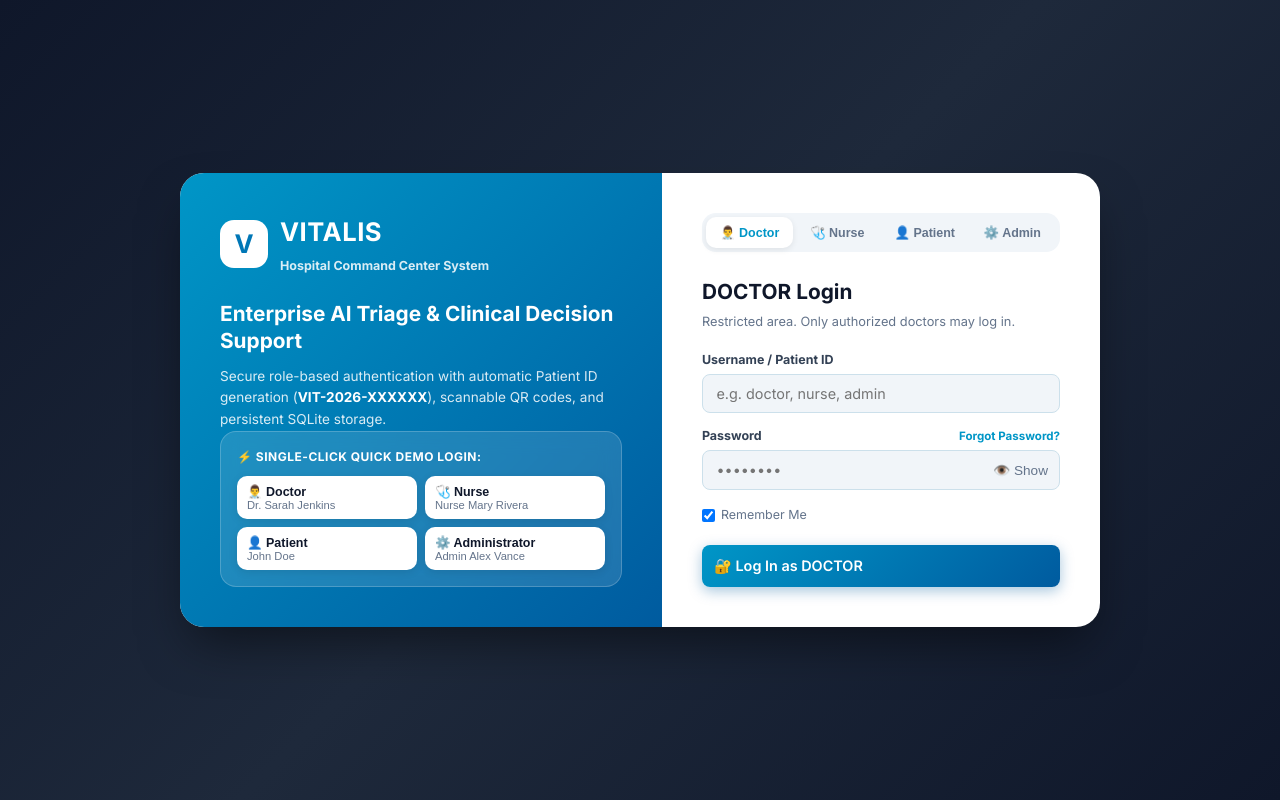
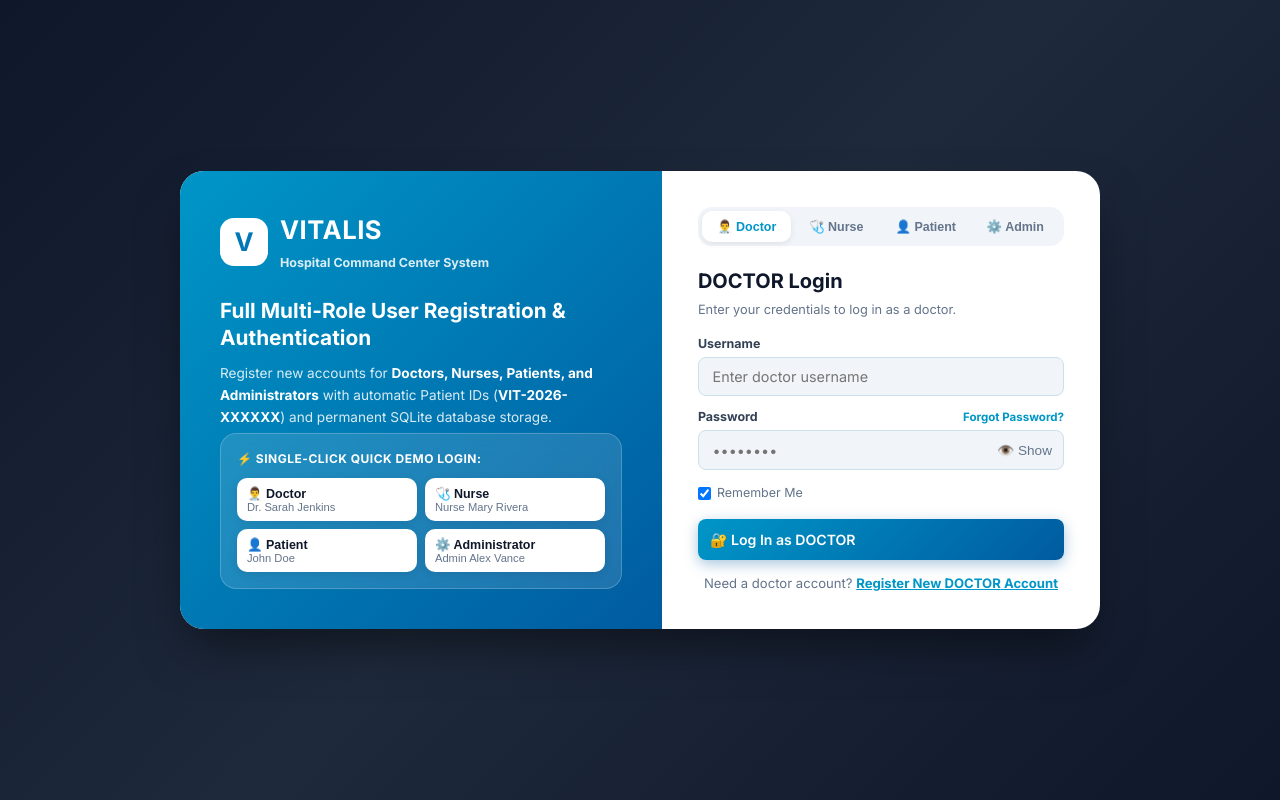
Before and after one commit to aayushirawat0987-ops/CODESPHERE, a React (Vite) app in the folder frontend/: page / in a window 1280 px wide. Built offline with nearby package versions, Linux system fonts and the light colour scheme.

Commit message:
feat: strict role-based route protection, hospital login page, collapsible left sidebar navigation, and command center layout

```diff
--- a/frontend/src/components/AdminDashboardView.jsx
+++ b/frontend/src/components/AdminDashboardView.jsx
@@ -1,11 +1,20 @@
 import React, { useState, useEffect } from 'react';
-import { fetchAuditLogs, fetchDailyStats } from '../api';
+import { fetchAuditLogs, fetchDailyStats, registerUser } from '../api';
 
 export default function AdminDashboardView({ patients, currentUser }) {
   const [selectedDate, setSelectedDate] = useState(new Date().toISOString().split('T')[0]);
   const [dailyStats, setDailyStats] = useState(null);
   const [auditLogs, setAuditLogs] = useState([]);
   const [activeTab, setActiveTab] = useState('dailyRecords'); // 'dailyRecords' | 'auditLogs' | 'hospitalStaff'
+
+  // New Staff Registration State
+  const [newStaffRole, setNewStaffRole] = useState('doctor');
+  const [newStaffName, setNewStaffName] = useState('');
+  const [newStaffUsername, setNewStaffUsername] = useState('');
+  const [newStaffPassword, setNewStaffPassword] = useState('password123');
+  const [newStaffDept, setNewStaffDept] = useState('Cardiology / ER');
+  const [regMsg, setRegMsg] = useState('');
+  const [regLoading, setRegLoading] = useState(false);
 
   useEffect(() => {
     fetchDailyStats(selectedDate)
@@ -16,6 +25,32 @@ export default function AdminDashboardView({ patients, currentUser }) {
       .then(data => setAuditLogs(data))
       .catch(err => console.error(err));
   }, [selectedDate]);
+
+  const handleAdminCreateStaff = async (e) => {
+    e.preventDefault();
+    if (!newStaffName || !newStaffUsername) return;
+
+    setRegLoading(true);
+    setRegMsg('');
+    try {
+      const res = await registerUser({
+        username: newStaffUsername.trim(),
+        password: newStaffPassword,
+        name: newStaffName.trim(),
+        role: newStaffRole,
+        department: newStaffDept.trim()
+      });
+      setRegMsg(`✅ Account created for ${res.user.name} (${newStaffRole.toUpperCase()})!`);
+      setNewStaffName('');
+      setNewStaffUsername('');
+      const updatedLogs = await fetchAuditLogs();
+      setAuditLogs(updatedLogs);
+    } catch (err) {
+      setRegMsg(`❌ ${err.message}`);
+    } finally {
+      setRegLoading(false);
+    }
+  };
 
   const totalRegistered = patients.length + 24;
   const criticalCount = patients.filter(p => p.effective_urgency_score >= 8).length;
@@ -28,7 +63,7 @@ export default function AdminDashboardView({ patients, currentUser }) {
       <div style={{ background: 'linear-gradient(135deg, #0f172a, #334155)', borderRadius: '16px', padding: '20px', color: '#fff', display: 'flex', justifyContent: 'space-between', alignItems: 'center', flexWrap: 'wrap', gap: '12px' }}>
         <div>
           <h2 style={{ margin: 0, fontSize: '1.4rem', fontWeight: 900, color: '#fff' }}>
-            ⚙️ Hospital Administration & Audit Command Center
+            ⚙️ Hospital Administration & Staff Control Center
           </h2>
           <p style={{ margin: '4px 0 0', fontSize: '0.8rem', color: '#94a3b8' }}>
             Administrator: <strong style={{ color: '#00d4ff' }}>{currentUser ? currentUser.name : 'Admin Alex Vance'}</strong> | System Mode: <strong style={{ color: '#6ee7b7' }}>Persistent SQLite Database</strong>
@@ -68,7 +103,7 @@ export default function AdminDashboardView({ patients, currentUser }) {
           className={`btn ${activeTab === 'hospitalStaff' ? 'btn-primary' : 'btn-secondary-ghost'}`}
           style={{ fontSize: '0.82rem', padding: '8px 16px' }}
         >
-          🏥 Staff & Bed Management
+          🏥 Staff Registration & Bed Control
         </button>
       </div>
 
@@ -148,8 +183,84 @@ export default function AdminDashboardView({ patients, currentUser }) {
         </div>
       )}
 
-      {/* TAB 3: STAFF MANAGEMENT */}
+      {/* TAB 3: STAFF REGISTRATION & MANAGEMENT */}
       {activeTab === 'hospitalStaff' && (
+        <div style={{ display: 'flex', flexDirection: 'column', gap: '20px' }}>
+
+          {/* Admin Register Staff Form */}
+          <div style={{ background: '#f0f9ff', border: '1.5px solid #7dd3fc', borderRadius: '16px', padding: '20px' }}>
+            <h3 style={{ margin: '0 0 12px', fontSize: '1rem', fontWeight: 900, color: '#0369a1' }}>
+              ➕ Register New Doctor, Nurse, or Admin Staff Account
+            </h3>
+
+            {regMsg && (
+              <div style={{ padding: '10px 14px', borderRadius: '10px', fontSize: '0.82rem', fontWeight: 700, marginBottom: '12px', background: regMsg.startsWith('✅') ? '#f0fdf4' : '#fef2f2', color: regMsg.startsWith('✅') ? '#166534' : '#b91c1c', border: regMsg.startsWith('✅') ? '1px solid #86efac' : '1px solid #fca5a5' }}>
+                {regMsg}
+              </div>
+            )}
+
+            <form onSubmit={handleAdminCreateStaff} style={{ display: 'grid', gridTemplateColumns: 'repeat(auto-fit, minmax(180px, 1fr))', gap: '12px', alignItems: 'flex-end' }}>
+              <div>
+                <label style={{ fontSize: '0.78rem', fontWeight: 700 }}>Staff Role</label>
+                <select className="input-field" value={newStaffRole} onChange={e => setNewStaffRole(e.target.value)}>
+                  <option value="doctor">👨‍⚕️ Doctor</option>
+                  <option value="nurse">🩺 Nurse</option>
+                  <option value="admin">⚙️ Administrator</option>
+                </select>
+              </div>
+
+              <div>
+                <label style={{ fontSize: '0.78rem', fontWeight: 700 }}>Full Name</label>
+                <input
+                  type="text"
+                  className="input-field"
+                  placeholder="e.g. Dr. Robert Chen, MD"
+                  value={newStaffName}
+                  onChange={e => setNewStaffName(e.target.value)}
+                  required
+                />
+              </div>
+
+              <div>
+                <label style={{ fontSize: '0.78rem', fontWeight: 700 }}>Username</label>
+                <input
+                  type="text"
+                  className="input-field"
+                  placeholder="e.g. dr_chen"
+                  value={newStaffUsername}
+                  onChange={e => setNewStaffUsername(e.target.value)}
+                  required
+                />
+              </div>
+
+              <div>
+                <label style={{ fontSize: '0.78rem', fontWeight: 700 }}>Default Password</label>
+                <input
+                  type="text"
+                  className="input-field"
+                  value={newStaffPassword}
+                  onChange={e => setNewStaffPassword(e.target.value)}
+                  required
+                />
+              </div>
+
+              <div>
+                <label style={{ fontSize: '0.78rem', fontWeight: 700 }}>Department</label>
+                <input
+                  type="text"
+                  className="input-field"
+                  placeholder="e.g. Neurology / Trauma"
+                  value={newStaffDept}
+                  onChange={e => setNewStaffDept(e.target.value)}
+                />
+              </div>
+
+              <button type="submit" className="btn btn-primary" disabled={regLoading} style={{ height: '40px' }}>
+                {regLoading ? 'Creating...' : '➕ Register Staff'}
+              </button>
+            </form>
+          </div>
+
           <div style={{ display: 'grid', gridTemplateColumns: 'repeat(auto-fit, minmax(260px, 1fr))', gap: '16px' }}>
             <div style={{ background: '#f8fafc', border: '1px solid #cbd5e1', borderRadius: '14px', padding: '16px' }}>
               <h4 style={{ margin: '0 0 10px', fontSize: '0.9rem', color: '#0f172a', fontWeight: 800 }}>👨‍⚕️ On-Duty Doctors</h4>
@@ -169,6 +280,7 @@ export default function AdminDashboardView({ patients, currentUser }) {
               </ul>
             </div>
           </div>
+        </div>
       )}
 
     </div>
--- a/frontend/src/components/LoginPage.jsx
+++ b/frontend/src/components/LoginPage.jsx
@@ -10,9 +10,12 @@ export default function LoginPage({ onLoginSuccess }) {
   const [name, setName] = useState('');
   const [email, setEmail] = useState('');
   const [phone, setPhone] = useState('');
+  const [department, setDepartment] = useState('Cardiology / ER');
+  const [staffId, setStaffId] = useState('');
   const [rememberMe, setRememberMe] = useState(true);
   const [loading, setLoading] = useState(false);
   const [error, setError] = useState('');
+  const [successMsg, setSuccessMsg] = useState('');
 
   const PRESETS = [
     { role: 'doctor', username: 'doctor', name: 'Dr. Sarah Jenkins', title: '👨‍⚕️ Doctor', dept: 'Cardiology / ER' },
@@ -24,6 +27,7 @@ export default function LoginPage({ onLoginSuccess }) {
   const handleQuickLogin = async (preset) => {
     setLoading(true);
     setError('');
+    setSuccessMsg('');
     try {
       const res = await loginUser(preset.username, 'password123');
       onLoginSuccess(res.user);
@@ -38,6 +42,7 @@ export default function LoginPage({ onLoginSuccess }) {
     e.preventDefault();
     setLoading(true);
     setError('');
+    setSuccessMsg('');
     try {
       if (isRegister) {
         const res = await registerUser({
@@ -46,9 +51,14 @@ export default function LoginPage({ onLoginSuccess }) {
           name: name.trim(),
           email: email.trim(),
           phone: phone.trim(),
+          department: department.trim() || 'General Medicine',
+          staff_id: staffId.trim() || undefined,
           role: selectedRole
         });
-        onLoginSuccess(res.user);
+        setSuccessMsg(`✅ Account created for ${res.user.name} (${selectedRole.toUpperCase()})! Logging in...`);
+        setTimeout(() => {
+          onLoginSuccess(res.user);
+        }, 1200);
       } else {
         const res = await loginUser(username.trim(), password);
         onLoginSuccess(res.user);
@@ -90,10 +100,10 @@ export default function LoginPage({ onLoginSuccess }) {
             </div>
 
             <h3 style={{ fontSize: '1.3rem', fontWeight: 800, margin: '0 0 12px', lineHeight: 1.3 }}>
-              Enterprise AI Triage & Clinical Decision Support
+              Full Multi-Role User Registration & Authentication
             </h3>
             <p style={{ fontSize: '0.85rem', color: 'rgba(255,255,255,0.85)', lineHeight: 1.6, margin: 0 }}>
-              Secure role-based authentication with automatic Patient ID generation (<strong style={{ color: '#fff' }}>VIT-2026-XXXXXX</strong>), scannable QR codes, and persistent SQLite storage.
+              Register new accounts for <strong style={{ color: '#fff' }}>Doctors, Nurses, Patients, and Administrators</strong> with automatic Patient IDs (<strong style={{ color: '#fff' }}>VIT-2026-XXXXXX</strong>) and permanent SQLite database storage.
             </p>
           </div>
 
@@ -124,15 +134,15 @@ export default function LoginPage({ onLoginSuccess }) {
         </div>
 
         {/* Right Form Panel */}
-        <div style={{ padding: '40px', display: 'flex', flexDirection: 'column', justifyContent: 'center' }}>
+        <div style={{ padding: '36px', display: 'flex', flexDirection: 'column', justifyContent: 'center' }}>
 
           {/* Role Selection Tabs */}
-          <div style={{ display: 'flex', background: '#f1f5f9', padding: '4px', borderRadius: '14px', marginBottom: '24px' }}>
+          <div style={{ display: 'flex', background: '#f1f5f9', padding: '4px', borderRadius: '14px', marginBottom: '20px' }}>
             {['doctor', 'nurse', 'patient', 'admin'].map((r) => (
               <button
                 key={r}
                 type="button"
-                onClick={() => setSelectedRole(r)}
+                onClick={() => { setSelectedRole(r); setError(''); setSuccessMsg(''); }}
                 style={{
                   flex: 1, padding: '8px 4px', borderRadius: '10px', border: 'none', cursor: 'pointer',
                   fontWeight: 800, fontSize: '0.78rem', textTransform: 'capitalize',
@@ -146,28 +156,38 @@ export default function LoginPage({ onLoginSuccess }) {
             ))}
           </div>
 
-          <h3 style={{ margin: '0 0 4px', fontSize: '1.3rem', fontWeight: 900, color: '#0f172a' }}>
-            {isRegister ? `Register New ${selectedRole.toUpperCase()}` : `${selectedRole.toUpperCase()} Login`}
+          <h3 style={{ margin: '0 0 4px', fontSize: '1.25rem', fontWeight: 900, color: '#0f172a' }}>
+            {isRegister ? `Register New ${selectedRole.toUpperCase()} Account` : `${selectedRole.toUpperCase()} Login`}
           </h3>
-          <p style={{ margin: '0 0 20px', fontSize: '0.8rem', color: '#64748b' }}>
-            {selectedRole === 'patient' ? 'Patients can self-register or log in to view their own records.' : `Restricted area. Only authorized ${selectedRole}s may log in.`}
+          <p style={{ margin: '0 0 16px', fontSize: '0.8rem', color: '#64748b' }}>
+            {isRegister
+              ? `Fill in details to register as an official ${selectedRole} in the Vitalis hospital system.`
+              : `Enter your credentials to log in as a ${selectedRole}.`}
           </p>
 
           {error && (
-            <div style={{ background: '#fef2f2', border: '1px solid #fca5a5', color: '#b91c1c', padding: '10px 14px', borderRadius: '10px', fontSize: '0.82rem', fontWeight: 600, marginBottom: '16px' }}>
+            <div style={{ background: '#fef2f2', border: '1px solid #fca5a5', color: '#b91c1c', padding: '10px 14px', borderRadius: '10px', fontSize: '0.82rem', fontWeight: 600, marginBottom: '14px' }}>
               ⚠️ {error}
             </div>
           )}
 
-          <form onSubmit={handleSubmit} style={{ display: 'flex', flexDirection: 'column', gap: '14px' }}>
+          {successMsg && (
+            <div style={{ background: '#f0fdf4', border: '1px solid #86efac', color: '#166534', padding: '10px 14px', borderRadius: '10px', fontSize: '0.82rem', fontWeight: 600, marginBottom: '14px' }}>
+              {successMsg}
+            </div>
+          )}
+
+          <form onSubmit={handleSubmit} style={{ display: 'flex', flexDirection: 'column', gap: '12px' }}>
             {isRegister && (
               <>
                 <div>
-                  <label style={{ fontSize: '0.78rem', fontWeight: 700, color: '#334155', marginBottom: '4px', display: 'block' }}>Full Name</label>
+                  <label style={{ fontSize: '0.78rem', fontWeight: 700, color: '#334155', marginBottom: '3px', display: 'block' }}>
+                    Full Name {selectedRole === 'doctor' ? '(e.g. Dr. Robert Chen)' : ''}
+                  </label>
                   <input
                     type="text"
                     className="input-field"
-                    placeholder="e.g. Jane Doe"
+                    placeholder={selectedRole === 'doctor' ? 'e.g. Dr. Robert Chen, MD' : selectedRole === 'nurse' ? 'e.g. Nurse Jessica Taylor, RN' : 'e.g. Jane Doe'}
                     value={name}
                     onChange={e => setName(e.target.value)}
                     required
@@ -176,17 +196,17 @@ export default function LoginPage({ onLoginSuccess }) {
 
                 <div style={{ display: 'grid', gridTemplateColumns: '1fr 1fr', gap: '10px' }}>
                   <div>
-                    <label style={{ fontSize: '0.78rem', fontWeight: 700, color: '#334155', marginBottom: '4px', display: 'block' }}>Email Address</label>
+                    <label style={{ fontSize: '0.78rem', fontWeight: 700, color: '#334155', marginBottom: '3px', display: 'block' }}>Email Address</label>
                     <input
                       type="email"
                       className="input-field"
-                      placeholder="jane@example.com"
+                      placeholder="user@vitalis.org"
                       value={email}
                       onChange={e => setEmail(e.target.value)}
                     />
                   </div>
                   <div>
-                    <label style={{ fontSize: '0.78rem', fontWeight: 700, color: '#334155', marginBottom: '4px', display: 'block' }}>Phone Number</label>
+                    <label style={{ fontSize: '0.78rem', fontWeight: 700, color: '#334155', marginBottom: '3px', display: 'block' }}>Phone Number</label>
                     <input
                       type="text"
                       className="input-field"
@@ -196,17 +216,42 @@ export default function LoginPage({ onLoginSuccess }) {
                     />
                   </div>
                 </div>
+
+                {(selectedRole === 'doctor' || selectedRole === 'nurse' || selectedRole === 'admin') && (
+                  <div style={{ display: 'grid', gridTemplateColumns: '1fr 1fr', gap: '10px' }}>
+                    <div>
+                      <label style={{ fontSize: '0.78rem', fontWeight: 700, color: '#334155', marginBottom: '3px', display: 'block' }}>Department</label>
+                      <input
+                        type="text"
+                        className="input-field"
+                        placeholder="e.g. Cardiology / ER"
+                        value={department}
+                        onChange={e => setDepartment(e.target.value)}
+                      />
+                    </div>
+                    <div>
+                      <label style={{ fontSize: '0.78rem', fontWeight: 700, color: '#334155', marginBottom: '3px', display: 'block' }}>Staff License / ID</label>
+                      <input
+                        type="text"
+                        className="input-field"
+                        placeholder="e.g. MED-8821"
+                        value={staffId}
+                        onChange={e => setStaffId(e.target.value)}
+                      />
+                    </div>
+                  </div>
+                )}
               </>
             )}
 
             <div>
-              <label style={{ fontSize: '0.78rem', fontWeight: 700, color: '#334155', marginBottom: '4px', display: 'block' }}>
-                Username / Patient ID
+              <label style={{ fontSize: '0.78rem', fontWeight: 700, color: '#334155', marginBottom: '3px', display: 'block' }}>
+                Username {selectedRole === 'patient' && !isRegister ? '/ Patient ID (VIT-2026-XXXXXX)' : ''}
               </label>
               <input
                 type="text"
                 className="input-field"
-                placeholder={selectedRole === 'patient' ? 'e.g. patient or VIT-2026-000001' : 'e.g. doctor, nurse, admin'}
+                placeholder={isRegister ? `Create ${selectedRole} username` : `Enter ${selectedRole} username`}
                 value={username}
                 onChange={e => setUsername(e.target.value)}
                 required
@@ -214,7 +259,7 @@ export default function LoginPage({ onLoginSuccess }) {
             </div>
 
             <div>
-              <div style={{ display: 'flex', justifyContent: 'space-between', alignItems: 'center', marginBottom: '4px' }}>
+              <div style={{ display: 'flex', justifyContent: 'space-between', alignItems: 'center', marginBottom: '3px' }}>
                 <label style={{ fontSize: '0.78rem', fontWeight: 700, color: '#334155' }}>Password</label>
                 <span onClick={() => alert('Demo password is: password123')} style={{ fontSize: '0.72rem', color: '#0096c7', cursor: 'pointer', fontWeight: 700 }}>
                   Forgot Password?
@@ -248,20 +293,19 @@ export default function LoginPage({ onLoginSuccess }) {
               </label>
             </div>
 
-            <button type="submit" className="btn btn-primary" disabled={loading} style={{ padding: '12px', fontSize: '0.9rem', marginTop: '6px' }}>
-              {loading ? 'Authenticating...' : isRegister ? `📝 Register & Access System` : `🔐 Log In as ${selectedRole.toUpperCase()}`}
+            <button type="submit" className="btn btn-primary" disabled={loading} style={{ padding: '12px', fontSize: '0.88rem', marginTop: '4px' }}>
+              {loading ? 'Processing...' : isRegister ? `📝 Register ${selectedRole.toUpperCase()} Account` : `🔐 Log In as ${selectedRole.toUpperCase()}`}
             </button>
           </form>
 
-          {selectedRole === 'patient' && (
-            <div style={{ textAlign: 'center', marginTop: '16px', fontSize: '0.82rem', color: '#64748b' }}>
-              {isRegister ? (
-                <>Already have a Patient ID? <span onClick={() => setIsRegister(false)} style={{ color: '#0096c7', fontWeight: 800, cursor: 'pointer', textDecoration: 'underline' }}>Log In</span></>
-              ) : (
-                <>New Patient? <span onClick={() => setIsRegister(true)} style={{ color: '#0096c7', fontWeight: 800, cursor: 'pointer', textDecoration: 'underline' }}>Register Patient Account</span></>
-              )}
-            </div>
-          )}
+          {/* Toggle between Register and Login for ALL roles */}
+          <div style={{ textAlign: 'center', marginTop: '14px', fontSize: '0.82rem', color: '#64748b' }}>
+            {isRegister ? (
+              <>Already have a {selectedRole} account? <span onClick={() => { setIsRegister(false); setError(''); setSuccessMsg(''); }} style={{ color: '#0096c7', fontWeight: 800, cursor: 'pointer', textDecoration: 'underline' }}>Log In Here</span></>
+            ) : (
+              <>Need a {selectedRole} account? <span onClick={() => { setIsRegister(true); setError(''); setSuccessMsg(''); }} style={{ color: '#0096c7', fontWeight: 800, cursor: 'pointer', textDecoration: 'underline' }}>Register New {selectedRole.toUpperCase()} Account</span></>
+            )}
+          </div>
 
         </div>
 
```
Also changed, not shown: 1 other file (tests, documents, lock files or other folders). Lines whose indentation alone changed are shown as unchanged.
